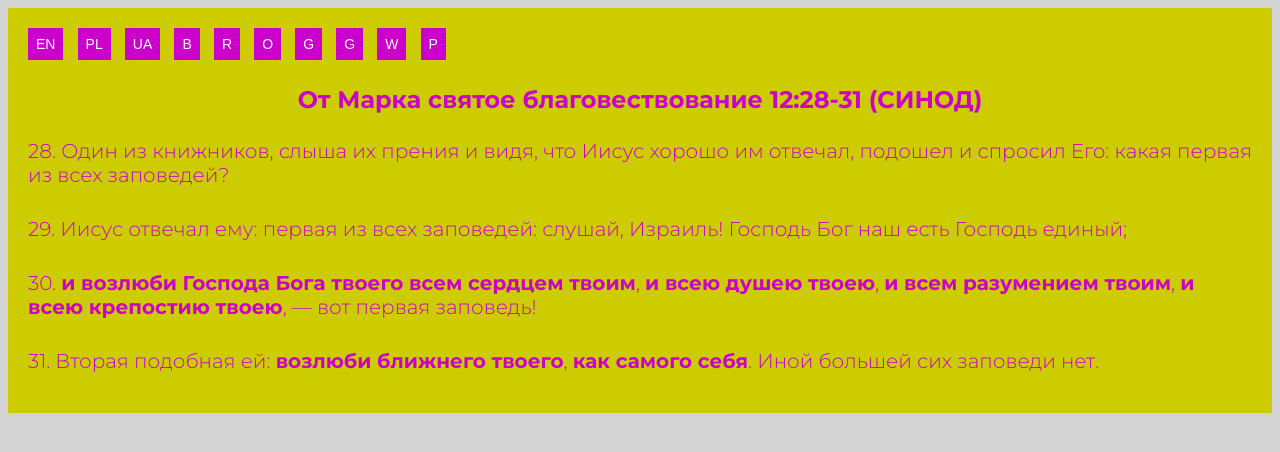
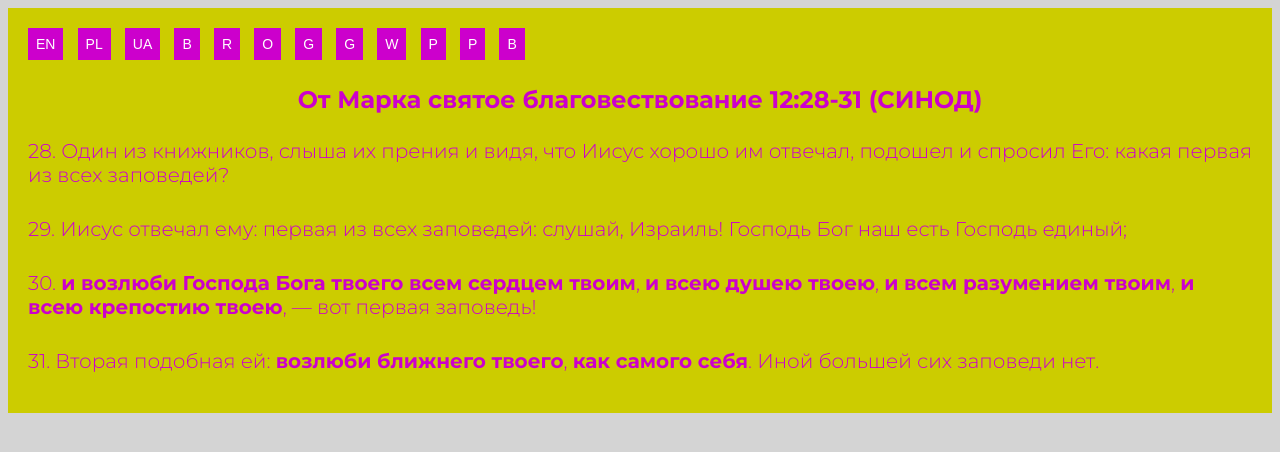
Before and after one commit to j-fullstack-d/Bible-Verses-yellow--RU, a plain HTML site: page index.html in a window 1280 px wide. Drawn offline with Linux system fonts and the light colour scheme.

Commit message:
Added (P, B) projects

```diff
--- a/index.html
+++ b/index.html
@@ -23,6 +23,8 @@
       <button class="section__button"><a class="section__button--link" href="https://mrpenguin-dev.github.io/Simple-Bible-Verses-grey--RU/">G</a></button>
       <button class="section__button"><a class="section__button--link" href="https://mrpenguin-dev.github.io/Simple-Bible-Verses-w--RU/">W</a></button>
       <button class="section__button"><a class="section__button--link" href="https://mrpenguin-dev.github.io/Simple-Bible-Verses-p--RU/">P</a></button>
+      <button class="section__button"><a class="section__button--link" href="https://mrpenguin-dev.github.io/Simple-Bible-Verses-pink--UA/">P</a></button>
+      <button class="section__button"><a class="section__button--link" href="https://mrpenguin-dev.github.io/Simple-Bible-Verses-brown--UA/">B</a></button>
       <h1 class="section--h1">От Марка святое благовествование 12:28-31 (СИНОД)</h1>
       <p class="section--paragraph">28. Один из книжников, слыша их прения и видя, что Иисус хорошо им отвечал, подошел и спросил Его: какая первая из всех заповедей?</p>
       <p class="section--paragraph">29. Иисус отвечал ему: первая из всех заповедей: слушай, Израиль! Господь Бог наш есть Господь единый;</p>
```
